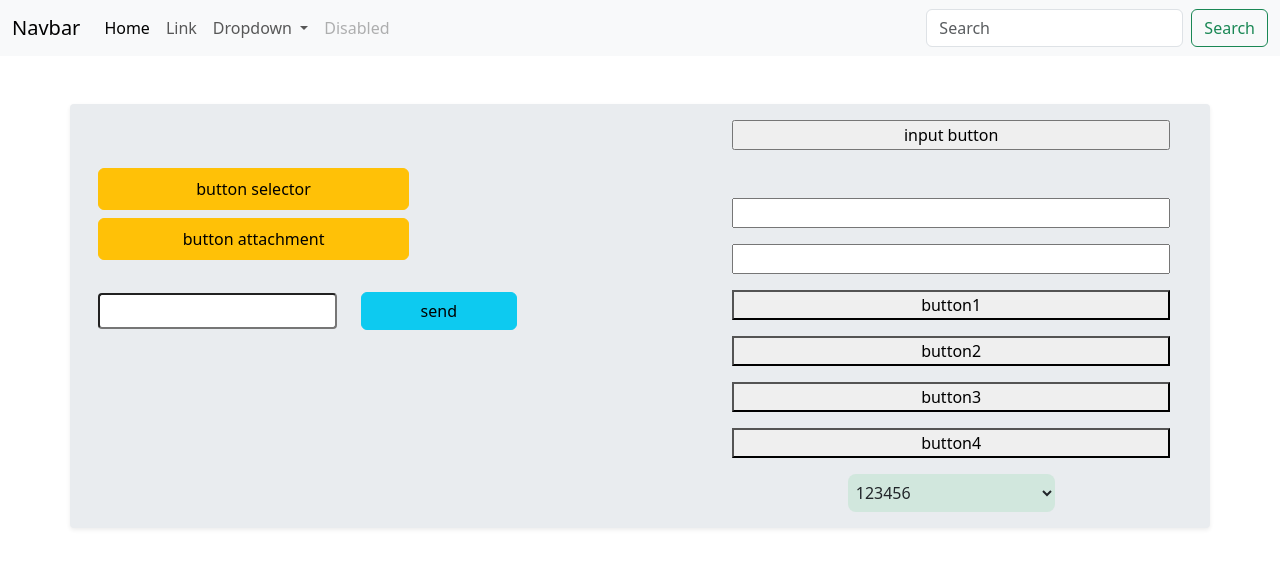
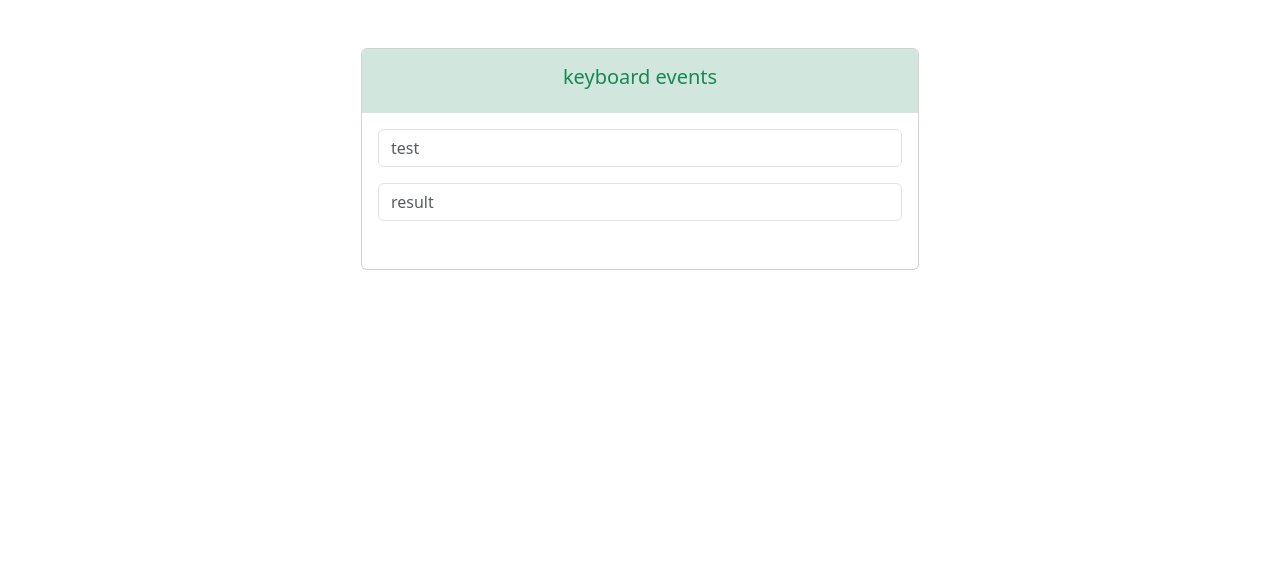
Before and after one commit to shaghayegh2000/jQuery, a website with bundled scripts: page learning/index.html in a window 1280 px wide. Built offline with nearby package versions, Linux system fonts and the light colour scheme.

Commit message:
29/7/2024

```diff
--- a/learning/index.html
+++ b/learning/index.html
@@ -15,7 +15,7 @@
     </head>
     <body class="position-relative">
 
-        <nav class="w-100 navbar navbar-expand-lg navbar-light bg-light">
+        <!-- <nav class="w-100 navbar navbar-expand-lg navbar-light bg-light">
             <div class="container-fluid">
               <a class="navbar-brand" href="#">Navbar</a>
               <button class="navbar-toggler" type="button" data-bs-toggle="collapse" data-bs-target="#navbarSupportedContent" aria-controls="navbarSupportedContent" aria-expanded="false" aria-label="Toggle navigation">
@@ -50,7 +50,7 @@
                 </form>
               </div>
             </div>
-        </nav>
+        </nav> -->
 
         <div class="container">
             <!-- <div class="row mt-3">
@@ -118,7 +118,7 @@
                     </div>
                 </div>
             </div> -->
-            <div class="row my-5" startWith="word name">
+            <!-- <div class="row my-5" startWith="word name">
                 <div class="col-md-12">
                     <div class="p-3 rounded-1 bg-body-secondary shadow-sm row">
                         <div class="col-md-7 mt-5">
@@ -150,6 +150,22 @@
                         </div>
                     </div>
                 </div>
+            </div> -->
+            <div class="row">
+                <div class="col-md-12 text-center d-flex justify-content-center mt-5">
+                    <div class="card w-50 overflow-hidden">
+                      <div class="card-body bg-success-subtle">
+                        <h5 class="card-title text-success">keyboard events</h5>
+                      </div>
+                      <div class="form-group px-3">
+                        <input id="input1" class="form-control my-3" type="text" name="" placeholder="test">
+                      </div>
+                      <div class="form-group px-3">
+                        <input id="input2" class="form-control mb-3" type="text" name="" placeholder="result">
+                      </div>
+                      <p class="py-2 para"></p>
+                    </div>
+                </div>
             </div>
         </div>
 
--- a/learning/script.js
+++ b/learning/script.js
@@ -1,6 +1,8 @@
 // $(document).ready(function() {
 //     $('p').fadeOut(2000);
 // });
+
+// const { ready } = require("jquery");
 
 // $('.button').click(function (e) {
 //     e.preventDefault();
@@ -242,3 +244,97 @@
 //         $(".button7").trigger("click");
 //     });
 // });
+
+
+// const button = document.querySelectorAll('.Btn');
+// const a = document.querySelector('.button6');
+// a.addEventListener('click', (e) => {
+//     e.preventDefault();
+//     button.forEach(Btn => {
+//         if (Btn.currentTarget === this) {
+//             alert("l")
+//         }
+//     });
+// })
+
+// $(function () {
+//     button.forEach(Btn => {
+//         $(Btn).click(function (e) {
+//             e.preventDefault();
+//             button.forEach(Btn => {
+//                 $(Btn).css("color", "black");
+//             })
+//             $(Btn).css("color", "red");
+
+//             // if (e.currentTarget === this) {
+//             //     $(Btn).css("color", "red");
+//             // }
+//             // else {
+//             //     button.forEach(Btn => {
+//             //         $(Btn).css("color", "black");
+//             //     })
+//             // }
+//         });
+//     });
+// })
+
+
+// $(document).ready(function () {
+//     // $(".btn1").click(function (e) {
+//     //     e.preventDefault();
+//     //     $(".form-group").fadeOut(300);
+//     // });
+
+//     // $(".btn2").dblclick(function (e) {
+//     //     e.preventDefault();
+//     //     $(".form-group").fadeOut(300);
+//     // });
+
+//     // $(".btn3").hover(function (e) {
+//     //     e.preventDefault();
+//     //     $(".form-group").fadeOut(300);
+//     // },function () {
+//     //     $(".form-group").fadeIn(300);
+//     // });
+
+//     // $(".btn4").mousedown(function (e) {
+//     //     e.preventDefault();
+//     //     $(".form-group").fadeOut(300);
+//     // });
+
+//     // $(".btn4").mouseup(function (e) {
+//     //     e.preventDefault();
+//     //     $(".form-group").fadeIn(300);
+//     // });
+
+
+//     $(".btn1").mousemove(function (e) {
+//         var pageX = e.pageX;
+//         var pageY = e.pageY;
+//         var total = "(" + pageX + " , " + pageY + ")";
+//         $(".button6").text(total);
+//     });
+// });
+
+
+$(document).ready(function () {
+    // $("#input1").keyup(function (e) {
+    //     var text =$("#input1").val();
+    //     $("#input2").val(text);
+    // });
+
+    // $("#input1").keypress(function (e) {
+    //     var text =$("#input1").val();
+    //     $("#input2").val(text);
+    // });
+
+    $("#input1").keydown(function (e) {
+            $(".para").text("is typing ...")
+    });
+
+    $("#input1").keyup(function (e) {
+        setInterval(() => {
+            $(".para").text("")
+        }, 1000);
+    });
+});
```
